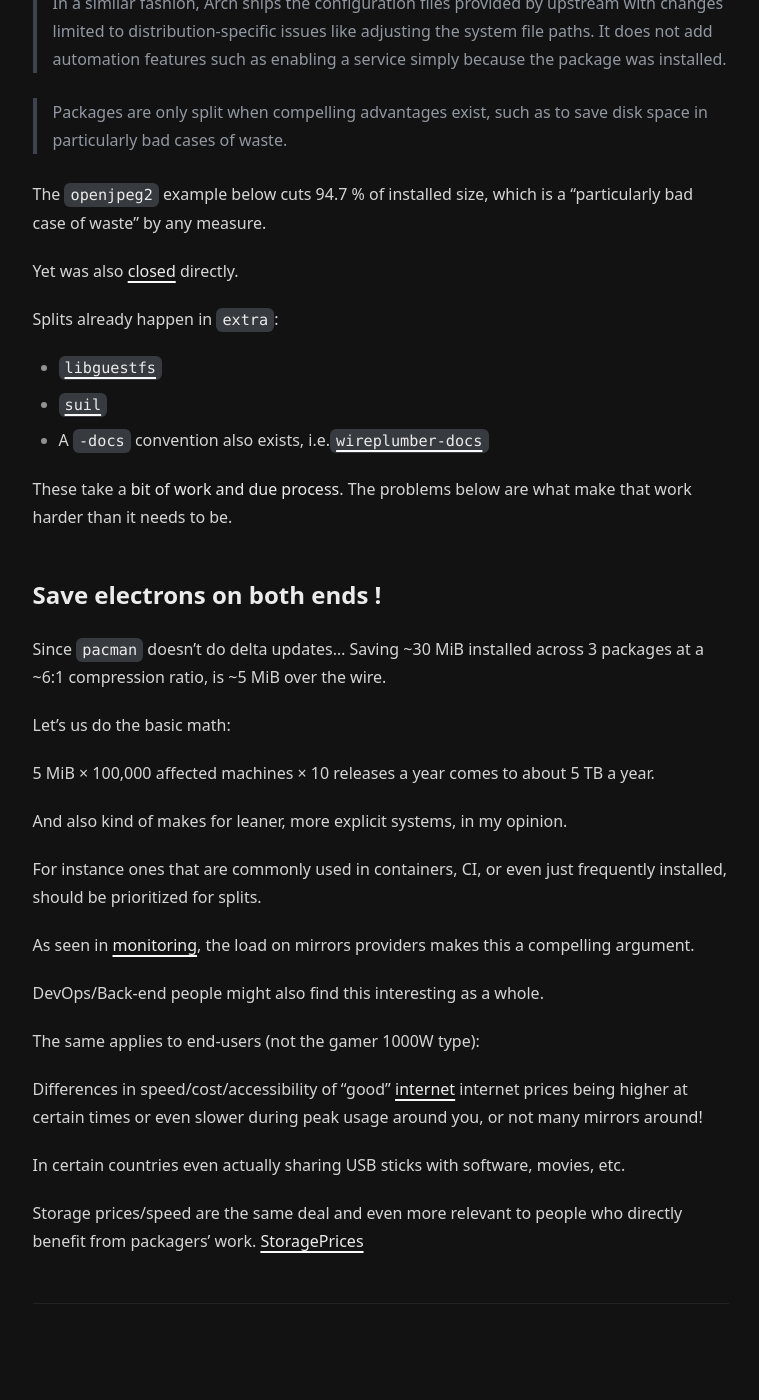
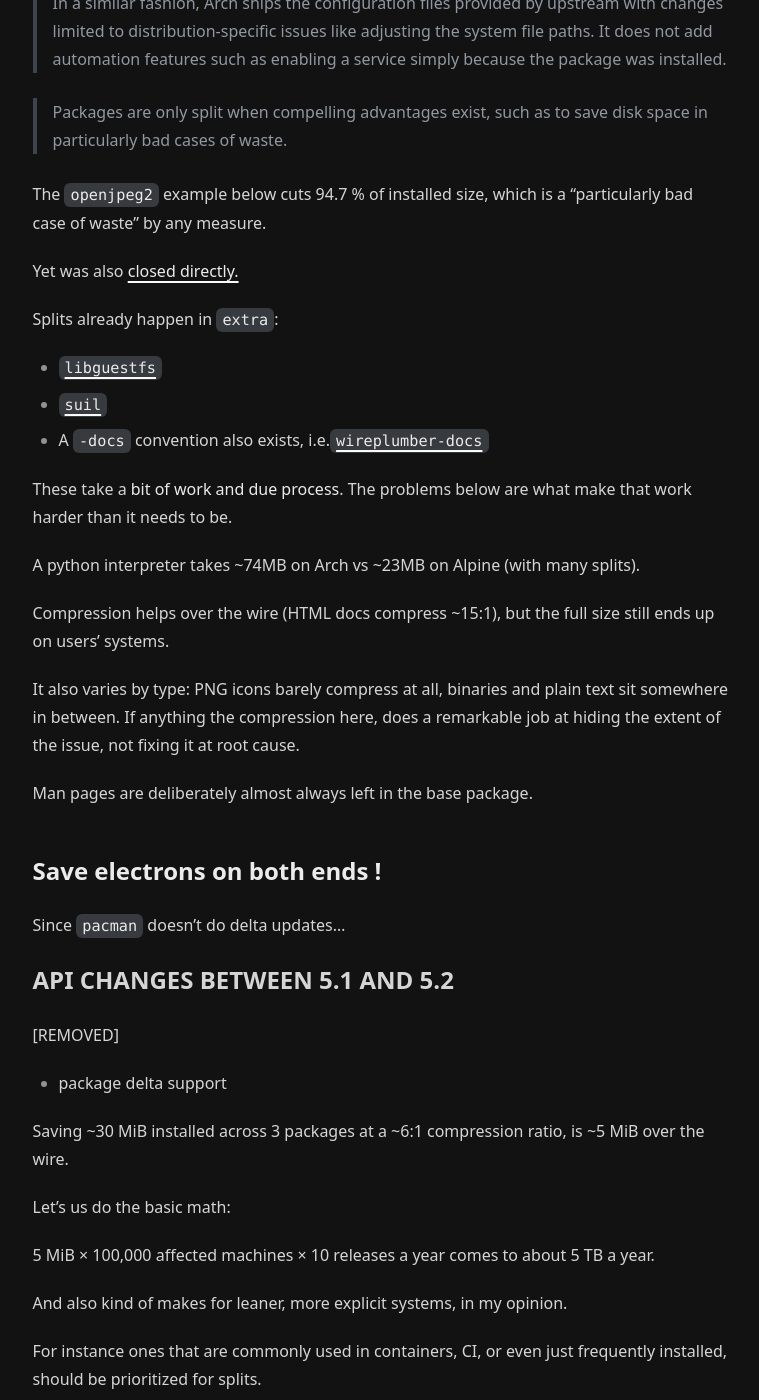
Before and after one commit to h8d13/dontreadthedocs, a Jekyll site: the page built from _posts/2026-10-20-nobody.md, in a window 1280 px wide and 1400 px high, scrolled down 3290 px. Shown: the whole window, without its empty margins (252-1011 px from the left). Built offline with Jekyll 4.4.1, drawn with Linux system fonts in a browser that asks for light colours; some of the changed text lies outside the part shown.

Commit message:
add a bit
Signed-off-by: h8d13 <hadean-eon-dev@proton.me>

```diff
--- a/_posts/2026-10-20-nobody.md
+++ b/_posts/2026-10-20-nobody.md
@@ -120,7 +120,7 @@ The same applies to packages including "debug UI tools" or other non-essentials.
 The `openjpeg2` example below cuts 94.7 % of installed size, which is a "particularly
 bad case of waste" by any measure.
 
-Yet was also [closed](https://gitlab.archlinux.org/archlinux/packaging/packages/openjpeg2/-/merge_requests/1) directly.
+Yet was also [closed directly.](https://gitlab.archlinux.org/archlinux/packaging/packages/openjpeg2/-/merge_requests/1)
 
 Splits already happen in `extra`:
 
@@ -131,9 +131,29 @@ Splits already happen in `extra`:
 These take a **bit of work and due process**. The problems below are what make
 that work harder than it needs to be.
 
+A python interpreter takes ~74MB on Arch vs ~23MB on Alpine (with many splits).
+
+Compression helps over the wire (HTML docs compress ~15:1), but the full size still
+ends up on users' systems.
+
+It also varies by type: PNG icons barely compress at all, binaries and plain text sit
+somewhere in between.
+If anything the compression here, does a remarkable job at hiding the extent of the
+issue, not fixing it at root cause.
+
+Man pages are deliberately almost always left in the base package.
+
 ## Save electrons on both ends !
 
-Since `pacman` doesn't do delta updates... Saving ~30 MiB installed across 3 packages
+Since `pacman` doesn't do delta updates...
+
+API CHANGES BETWEEN 5.1 AND 5.2
+===============================
+
+[REMOVED]
+- package delta support
+
+Saving ~30 MiB installed across 3 packages
 at a ~6:1 compression ratio, is ~5 MiB over the wire.
 
 Let's us do the basic math:
@@ -153,12 +173,18 @@ DevOps/Back-end people might also find this interesting as a whole.
 The same applies to end-users (not the gamer 1000W type):
 
 Differences in speed/cost/accessibility of "good" [internet](https://www.speedtest.net/global-index)
-internet prices being higher at certain times or even slower during peak usage
+... prices being higher at certain times or even slower during peak usage
 around you, or not many mirrors around!
 
-In certain countries even actually sharing USB sticks with software, movies, etc.
+In certain countries, even actually sharing USB sticks with software, movies, etc.
+Which are totally not pirated ever !
 
 Storage prices/speed are the same deal and even more relevant to people who directly
 benefit from packagers' work. [StoragePrices](https://pcpartpicker.com/trends/price/internal-hard-drive/)
 
+## Conclusion
+
+It's a non-attractive route in terms of packaging time, but is more optimal both for infrastructure and
+for people who actually use the packagers' very work.
+
 ---
```
